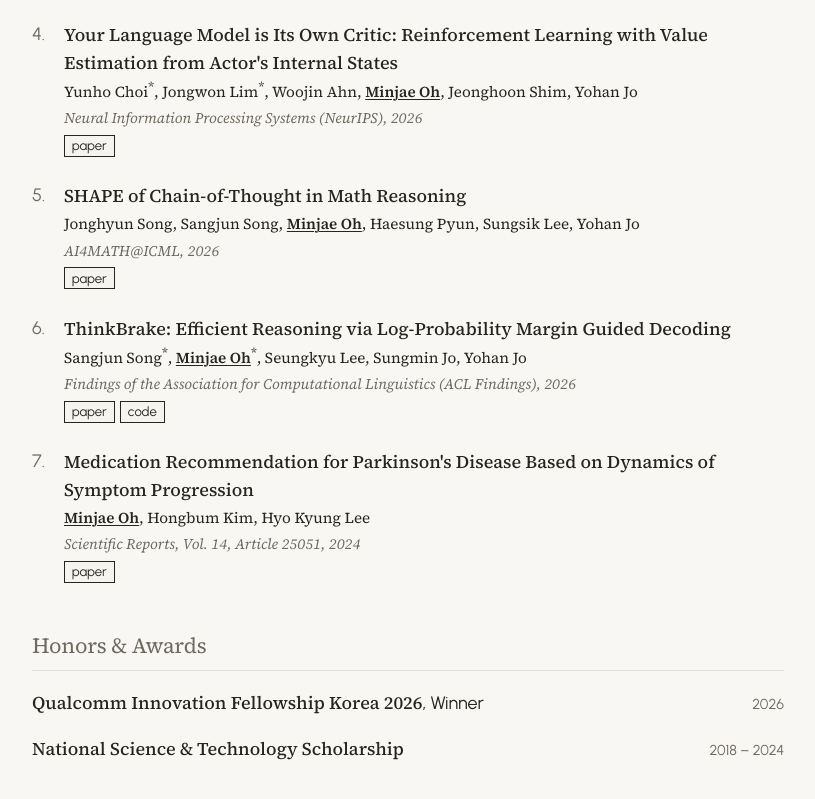
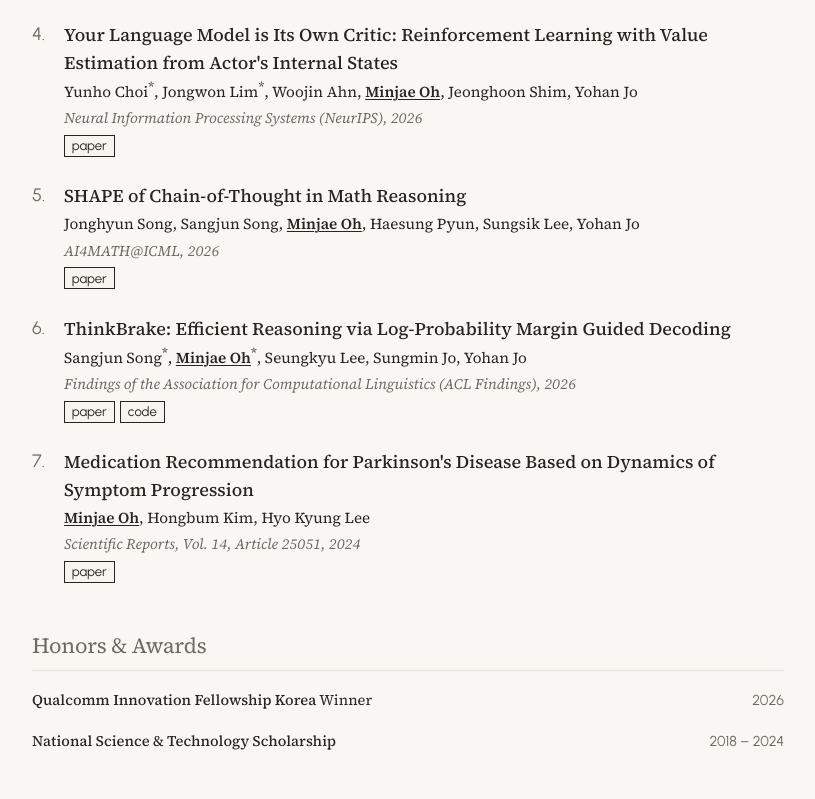
Before and after one commit to Riasok/Riasok.github.io, a plain HTML site: page index.html in a window 1280 px wide. Shown: the part 1215-2014 px from the top of the page, without its empty margins (232-1047 px from the left). Drawn offline with Linux system fonts and the light colour scheme.

Commit message:
Awards: unify font, drop year from QIFK name, smaller size
Co-Authored-By: Claude Opus 5.5 <noreply@anthropic.com>

```diff
--- a/index.html
+++ b/index.html
@@ -132,7 +132,7 @@
     <ul class="entries">
       <li>
         <div class="entry">
-          <span class="what"><strong>Qualcomm Innovation Fellowship Korea 2026</strong>, Winner</span>
+          <span class="what"><strong>Qualcomm Innovation Fellowship Korea</strong> <span class="plain">Winner</span></span>
           <span class="when">2026</span>
         </div>
       </li>
--- a/style.css
+++ b/style.css
@@ -41,6 +41,8 @@ h1, h2, .title-style, .entry strong, .title, .authors, .venue {
 }
 
 .entry strong { font-weight: 500; }
+#awards .what { font-family: var(--font-title); font-size: 0.92rem; }
+#awards .plain { font-weight: 400; }
 
 h1 {
   font-size: clamp(2.4rem, 1.8rem + 2vw, 3rem);
```
